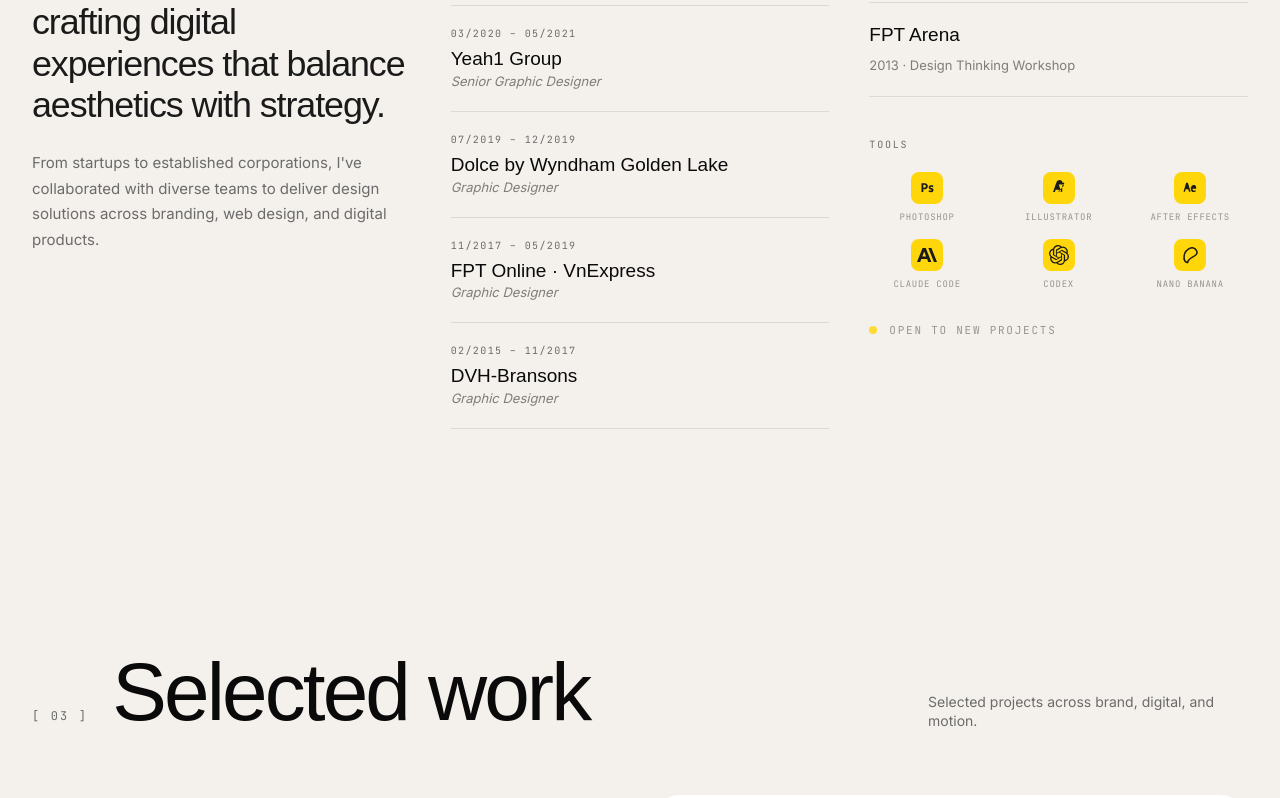
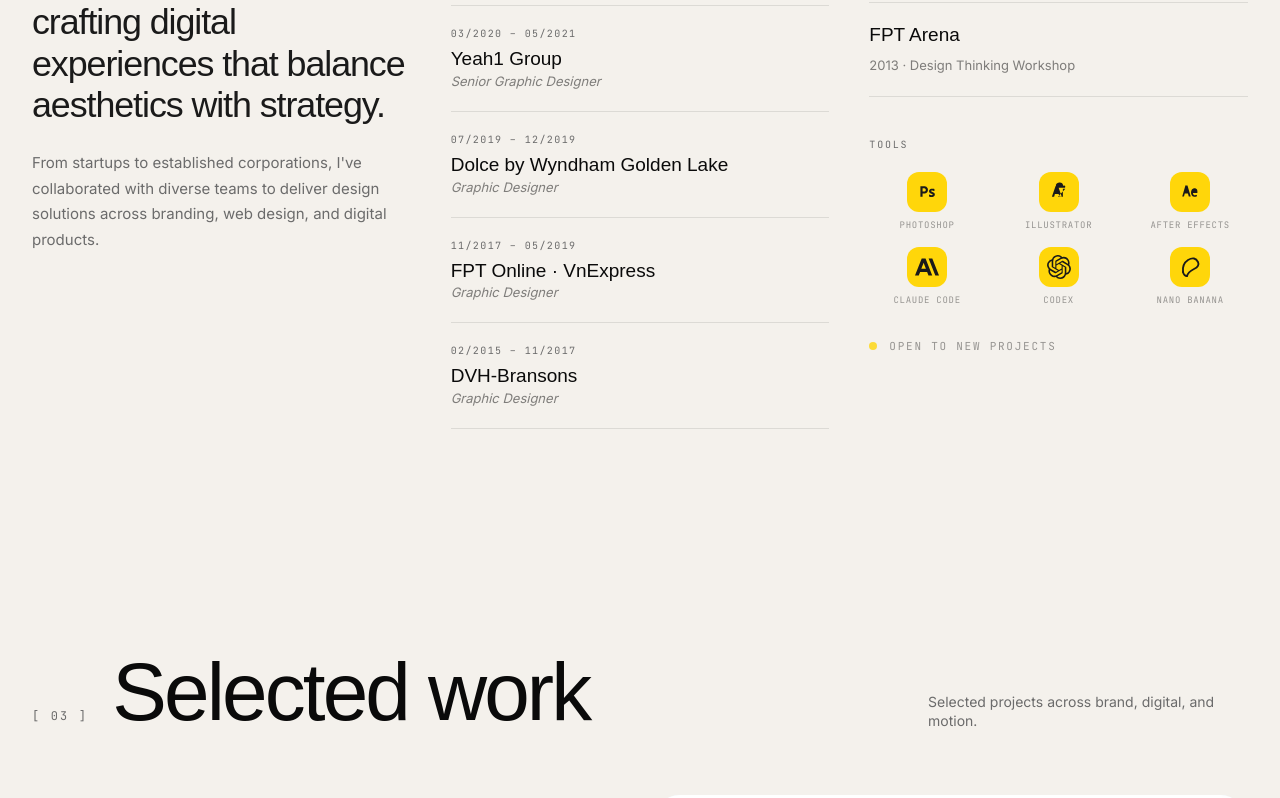
Before and after one commit to duclv145/ducle-studio, a Next.js app: page / in a window 1280 px wide. Shown: the part 1398-2196 px from the top of the page. Built offline with nearby package versions, Linux system fonts and the light colour scheme; a web font is replaced by a local one.

Commit message:
Revert "AboutCV: shrink tool icon frames from w-10 to w-8"
This reverts commit 7161de5bdaf33802ab4bd6d894068a45e183af87.

```diff
--- a/app/components/AboutCV.tsx
+++ b/app/components/AboutCV.tsx
@@ -179,7 +179,7 @@ export default function AboutCV() {
                   {...fadeUp(0.27 + i * 0.04)}
                   className="flex flex-col items-center gap-2"
                 >
-                  <div className="w-8 h-8 rounded-lg bg-yellow flex items-center justify-center p-1.5">
+                  <div className="w-10 h-10 rounded-xl bg-yellow flex items-center justify-center p-2">
                     {tool.logo ? (
                       // eslint-disable-next-line @next/next/no-img-element
                       <img src={tool.logo} alt={tool.name} className="w-full h-full object-contain" />
```
